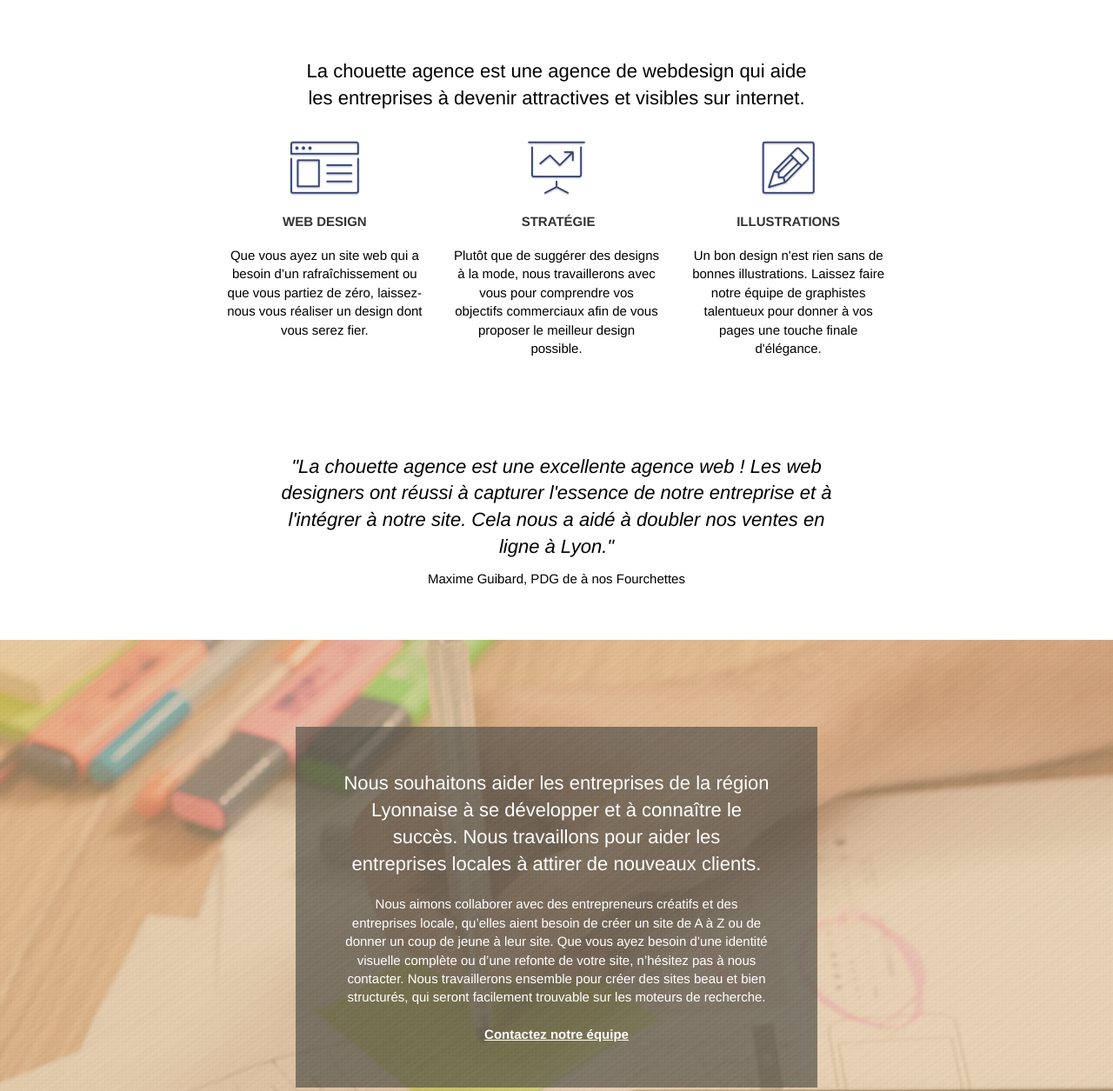
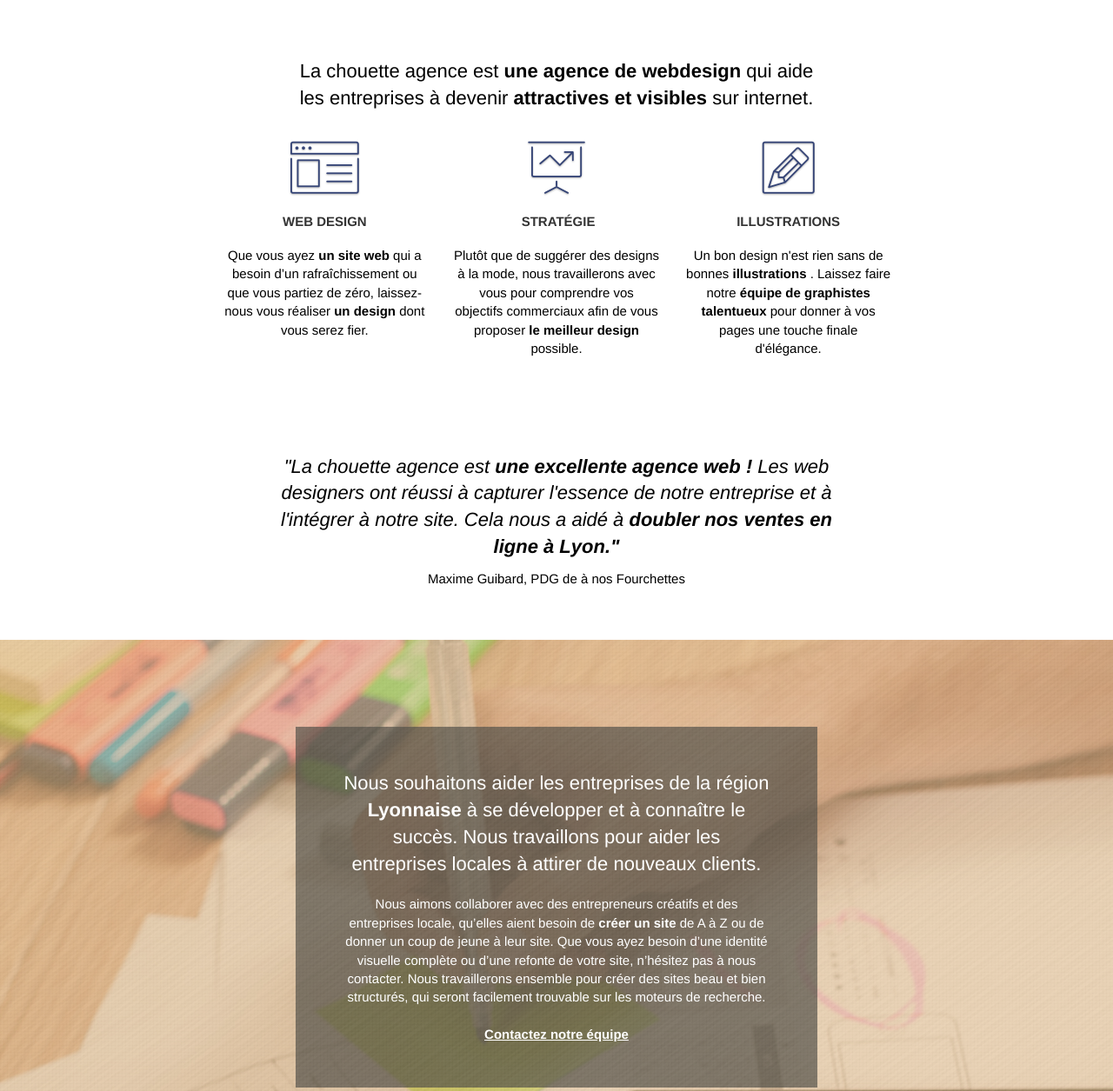
Before and after one commit to jean9581/LaChouetteAgence, a plain HTML site: page index.html in a window 1280 px wide. Shown: the part 535-1790 px from the top of the page at 87% size. Drawn offline with nearby package versions, Linux system fonts and the light colour scheme; some packages are replaced by stand-ins of ours; a script that the page names is missing.

Commit message:
05-02-21

```diff
--- a/index.html
+++ b/index.html
@@ -3,7 +3,7 @@
 <head>
     <meta charset="utf-8">
 	<!--Ajout d'un titre-->
-	<title>La chouette agence | Entreprise Web design à Lyon</title>
+	<title>La chouette agence, Entreprise Web design à Lyon</title>
 	<!--Modification mauvais keywords-->
     <meta name="keywords" content="La chouette agence, Web design, agence web, site internet,
 		création site web, illustrations, stratégie web, Lyon, Rhône-Alpes">
@@ -69,7 +69,7 @@
 		<nav class="navbar row">
 			<div class="navbar-header">
 				<!-- mots clés caché supprimé -->
-				<a class="navbar-brand" href="index.html"><img src="img/la-chouette-agence.png" alt="paris web design logo agence web meilleure agence" width="215" height="40" /></a>
+				<a class="navbar-brand" href="index.html"><img src="img/la-chouette-agence.png" alt="Lyon web design logo agence web meilleure agence" width="215" height="40" /></a>
 				<!-- mots clés caché supprimé -->
 				<button id="nav-toggle" type="button" class="ui-navbar-toggle navbar-toggle" data-toggle="collapse" data-target=".navbar-1">
 					<span class="sr-only">Toggle navigation</span><span class="icon-bar"></span><span class="icon-bar"></span><span class="icon-bar"></span>
@@ -97,7 +97,7 @@
 	<div class="container bloc-lg">
 		<div class="row tight-width-whitespace">
 			<div class="col-sm-12">
-				<img src="img/logo.png" class="center-block image-resize-mode" width="100" height="100" alt="La chouette agence, agence web paris, création logo paris" />
+				<img src="img/logo.png" class="center-block image-resize-mode" width="100" height="100" alt="La chouette agence, agence web Lyon, création logo Lyon" />
 				<h1 class="text-center hero-bloc-text tc-white ">
 					La chouette agence.
 				</h1>
@@ -115,8 +115,8 @@
 	<div class="container bloc-md">
 		<div class="row">
 			<div class="col-sm-12 text-center">
-				<h2>La chouette agence est une agence de webdesign qui aide<br>
-					les entreprises à devenir attractives et visibles sur internet.</h2>
+				<h2>La chouette agence est <strong>une agence de webdesign</strong>  qui aide<br>
+					les entreprises à devenir <strong>attractives et visibles</strong> sur internet.</h2>
 			</div>
 		</div>
 		<div class="row voffset-lg med-width-whitespace">
@@ -128,7 +128,7 @@
 					Web design
 				</h3>
 				<p class="text-center ">
-					Que vous ayez un site web qui a besoin d&rsquo;un rafraîchissement ou que vous partiez de zéro, laissez-nous vous réaliser un design dont vous serez fier.
+					Que vous ayez <strong>un site web</strong> qui a besoin d&rsquo;un rafraîchissement ou que vous partiez de zéro, laissez-nous vous réaliser <strong>un design</strong>  dont vous serez fier.
 				</p>
 			</div>
 			<div class="col-sm-4">
@@ -139,7 +139,7 @@
 					&nbsp;Stratégie
 				</h3>
 				<p class="text-center ">
-					Plutôt que de suggérer des designs à la mode, nous travaillerons avec vous pour comprendre vos objectifs commerciaux afin de vous proposer le meilleur design possible.<br>
+					Plutôt que de suggérer des designs à la mode, nous travaillerons avec vous pour comprendre vos objectifs commerciaux afin de vous proposer <strong>le meilleur design</strong>  possible.<br>
 				</p>
 			</div>
 			<div class="col-sm-4">
@@ -150,17 +150,18 @@
 					Illustrations
 				</h3>
 				<p class="text-center ">
-					Un bon design n'est rien sans de bonnes illustrations. Laissez faire notre équipe de graphistes talentueux pour donner à vos pages une touche finale d'élégance.
+					Un bon design n'est rien sans de bonnes <strong>illustrations</strong> . Laissez faire notre <strong>équipe de graphistes talentueux</strong>  pour donner à vos pages une touche finale d'élégance.
 				</p>
 			</div>
 		</div>
 		<div class="row voffset-lg voffset">
 			<div class="col-xs-12 col-md-8 col-md-offset-2 text-center">
 				<h2><em>
-					"La chouette agence est une excellente agence web !
+					"La chouette agence est <strong>une excellente agence web !</strong>
 					Les web designers ont réussi à capturer l'essence de notre
 					entreprise et à l'intégrer à notre site. Cela nous a aidé à
-					doubler nos ventes en ligne à Lyon."
+					<strong>doubler nos ventes en ligne à Lyon."</strong>
+
 				</em></h2>
 				<p>
 					Maxime Guibard, PDG de à nos Fourchettes
@@ -178,10 +179,15 @@
 		<div class="row tight-width-whitespace black-background">
 			<div class="col-sm-12">
 				<h2 class="mg-md text-center tc-white">
-					Nous souhaitons aider les entreprises de la région Lyonnaise à se développer et à connaître le succès. Nous travaillons pour aider les entreprises locales à attirer de nouveaux clients.<br>
+					Nous souhaitons aider les entreprises de la région <strong>Lyonnaise</strong> à se développer et à connaître le succès.
+					Nous travaillons pour aider les entreprises locales à attirer de nouveaux clients.<br>
 				</h2>
 				<p class="text-center white">
-					Nous aimons collaborer avec des entrepreneurs créatifs et des entreprises locale, qu’elles aient besoin de créer un site de A à Z ou de donner un coup de jeune à leur site. Que vous ayez besoin d’une identité visuelle complète ou d’une refonte de votre site, n’hésitez pas à nous contacter. Nous travaillerons ensemble pour créer des sites beau et bien structurés, qui seront facilement trouvable sur les moteurs de recherche.
+					Nous aimons collaborer avec des entrepreneurs créatifs et des entreprises locale,
+					qu’elles aient besoin de <strong>créer un site</strong> de A à Z ou de donner un coup de jeune à leur site.
+					Que vous ayez besoin d’une identité visuelle complète ou d’une refonte de votre site,
+					n’hésitez pas à nous contacter. Nous travaillerons ensemble pour créer des sites beau et bien structurés,
+					qui seront facilement trouvable sur les moteurs de recherche.
 					<br><br><a class="ltc-white bold-link" href="contact.html">Contactez notre équipe</a><br>
 				</p>
 			</div>
```
Also changed, not shown: contact.html (+11 -10 lines).
